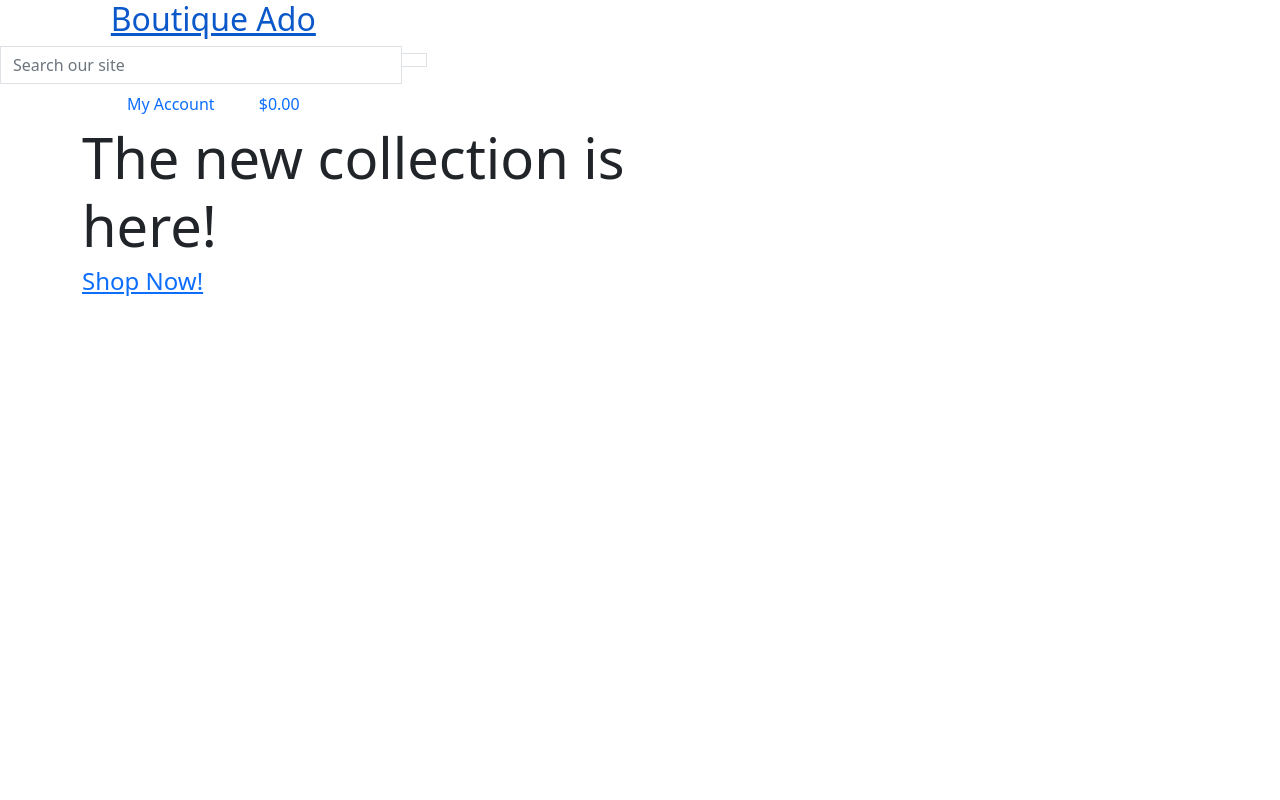
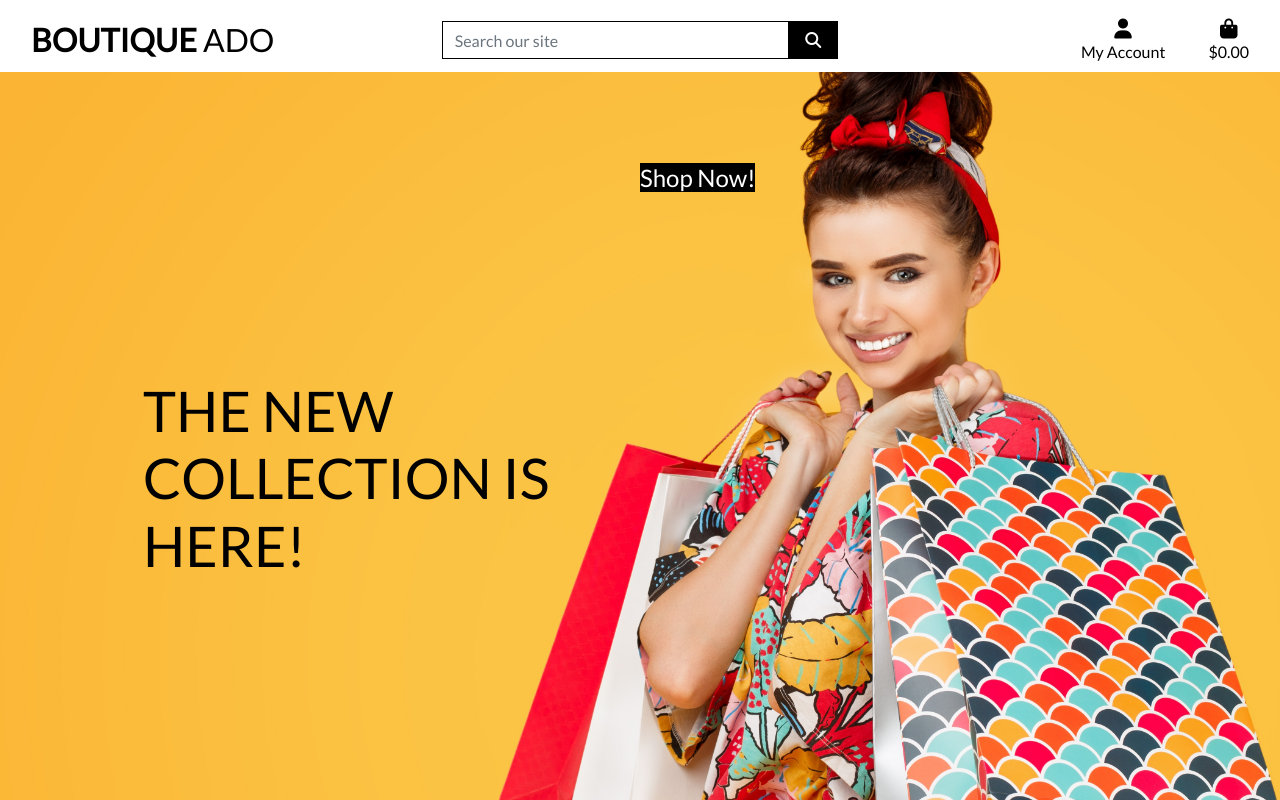
Before and after one commit to EimearCunningham/boutique_ado_v1, a Django app: page / in a window 1280 px wide. Run offline with Django 3.2, Linux system fonts and the light colour scheme; some libraries are stand-ins or nearby versions.

Commit message:
Completed homepage header and css

```diff
--- a/boutique_ado/settings.py
+++ b/boutique_ado/settings.py
@@ -149,6 +149,12 @@ USE_TZ = True
 # https://docs.djangoproject.com/en/3.2/howto/static-files/
 
 STATIC_URL = '/static/'
+STATICFILES_DIRS = (os.path.join(BASE_DIR, 'static'),)
+
+MEDIA_URL = '/media/'
+MEDIA_ROOT = os.path.join(BASE_DIR, 'media')
+
+
 
 # Default primary key field type
 # https://docs.djangoproject.com/en/3.2/ref/settings/#default-auto-field
--- a/boutique_ado/urls.py
+++ b/boutique_ado/urls.py
@@ -15,9 +15,11 @@ Including another URLconf
 """
 from django.contrib import admin
 from django.urls import path, include
+from django.conf import settings
+from django.conf.urls.static import static
 
 urlpatterns = [
     path('admin/', admin.site.urls),
     path('accounts/', include('allauth.urls')),
     path('', include('home.urls')),
-]
+] + static(settings.MEDIA_URL, document_root=settings.MEDIA_ROOT)
--- /dev/null
+++ b/static/css/base.css
@@ -0,0 +1,82 @@
+html {
+    height: 100%;
+}
+
+body {
+    background: url('/media/homepage_background_cropped.jpg') no-repeat center center fixed;
+    background-size: cover;
+    height: calc(100vh - 164px);
+    color: #555;
+    font-family: 'Lato';
+
+}
+
+/* from Bulma */
+.icon {
+    align-items: center;
+    display: inline-flex;
+    justify-content: center;
+    height: 1.5rem;
+    width: 1.5rem;
+}
+
+.logo-font {
+    text-transform: uppercase;
+}
+
+.main-logo-link {
+    width: fit-content;
+}
+
+.shop-now-button {
+    background: black;
+    color: white;
+    min-width: 260px;
+}
+
+.btn-black {
+    background: black;
+    color: white;
+}
+
+.shop-now-button:hover,
+.shop-now-button:active,
+.shop-now-button:focus,
+.btn-black:hover,
+.btn-black:active,
+.btn-black:focus {
+    background: #222;
+    color: white;
+}
+
+.text-black {
+    color: #000 !important;
+}
+
+.border-black {
+    border: 1px solid black !important;
+}
+
+/* -------------------------------- Media Queries */
+
+/* Slightly larger container on xl screens */
+@media (min-width: 1200px) {
+  .container {
+    max-width: 80%;
+  }
+}
+
+/* fixed top navbar only on medium and up */
+@media (min-width: 992px) {
+    .fixed-top-desktop-only {
+        position: fixed;
+        top: 0;
+        right: 0;
+        left: 0;
+        z-index: 1030;
+    }
+
+    .header-container {
+        padding-top: 164px;
+    }
+}
--- a/templates/base.html
+++ b/templates/base.html
@@ -1,3 +1,4 @@
+{% load static %}
 <!doctype html>
 <html lang="en">
 
@@ -6,24 +7,26 @@
     {% block meta %}
         <meta http-equiv="X-UA-Compatible" content="ie=edge">
         <meta charset="utf-8">
-  <meta name="viewport" content="width=device-width, initial-scale=1">
+        <meta name="viewport" content="width=device-width, initial-scale=1, shrink-to-fit=no">
     {% endblock %}
 
-  {% block exrta_meta%}
+    {% block extra_meta %}
     {% endblock %}
 
-  {% block css %}
-  <link href="https://cdn.jsdelivr.net/npm/bootstrap@5.0.0-beta3/dist/css/bootstrap.min.css" rel="stylesheet"
-    integrity="sha384-eOJMYsd53ii+scO/bJGFsiCZc+5NDVN2yr8+0RDqr0Ql0h+rP48ckxlpbzKgwra6" crossorigin="anonymous">
+    {% block corecss %}
+        <link rel="stylesheet" href="https://stackpath.bootstrapcdn.com/bootstrap/4.4.1/css/bootstrap.min.css" integrity="sha384-Vkoo8x4CGsO3+Hhxv8T/Q5PaXtkKtu6ug5TOeNV6gBiFeWPGFN9MuhOf23Q9Ifjh" crossorigin="anonymous">
+        <link rel="stylesheet" href="https://fonts.googleapis.com/css?family=Lato&display=swap">
+        <link rel="stylesheet" href="{% static 'css/base.css' %}">
     {% endblock %}
 
-  {% block extra_css%}
+    {% block extra_css %}
     {% endblock %}
 
-  {% block js %}
-  <script src="https://cdn.jsdelivr.net/npm/bootstrap@5.0.0-beta3/dist/js/bootstrap.bundle.min.js"
-    integrity="sha384-JEW9xMcG8R+pH31jmWH6WWP0WintQrMb4s7ZOdauHnUtxwoG2vI5DkLtS3qm9Ekf" crossorigin="anonymous">
-  </script>
+    {% block corejs %}
+        <script src="https://kit.fontawesome.com/e9c73d7092.js" crossorigin="anonymous"></script>
+        <script src="https://code.jquery.com/jquery-3.4.1.slim.min.js" integrity="sha384-J6qa4849blE2+poT4WnyKhv5vZF5SrPo0iEjwBvKU7imGFAV0wwj1yYfoRSJoZ+n" crossorigin="anonymous"></script>
+        <script src="https://cdn.jsdelivr.net/npm/popper.js@1.16.0/dist/umd/popper.min.js" integrity="sha384-Q6E9RHvbIyZFJoft+2mJbHaEWldlvI9IOYy5n3zV9zzTtmI3UksdQRVvoxMfooAo" crossorigin="anonymous"></script>
+        <script src="https://stackpath.bootstrapcdn.com/bootstrap/4.4.1/js/bootstrap.min.js" integrity="sha384-wfSDF2E50Y2D1uUdj0O3uMBJnjuUD4Ih7YwaYd1iqfktj0Uod8GCExl3Og8ifwB6" crossorigin="anonymous"></script>
     {% endblock %}
 
     {% block extra_js %}
@@ -33,10 +36,11 @@
   </head>
 
 <body>
-  <header class="container-fluid fixed-top"></header>
-  <div class="col-12 col-md-4 my-auto py-1py-lg-0 text-center text-lg-left">
-    <a href="{% url 'home' %}">
-      <h2>Boutique Ado</h2>
+  <header class="container-fluid fixed-top">
+    <div id="topnav" class="row bg-white pt-lg-2 d-none d-lg-flex">
+        <div class="col-12 col-lg-4 my-auto py-1 py-lg-0 text-center text-lg-left">
+            <a href="{% url 'home' %}" class="nav-link main-logo-link">
+                <h2 class="logo-font text-black my-0"><strong>Boutique</strong> Ado</h2>
             </a>
         </div>
         <div class="col-12 col-lg-4 my-auto py-1 py-lg-0">
@@ -92,6 +96,7 @@
             </ul>
         </div>
     </div>
+</header>
 
 
   {% if messages %}
```
Also changed, not shown: media/homepage_background_cropped.jpg (added). Lines whose indentation alone changed are shown as unchanged.
